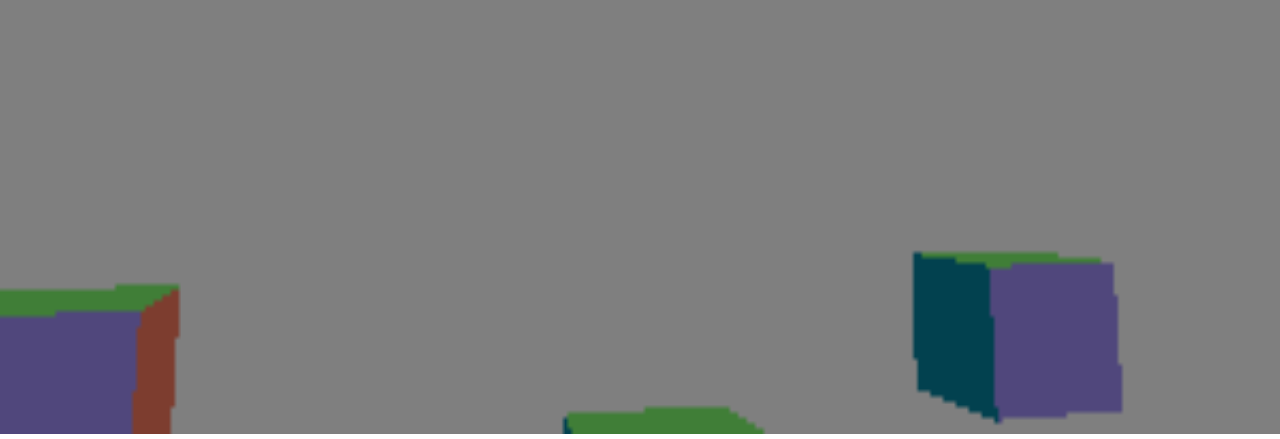
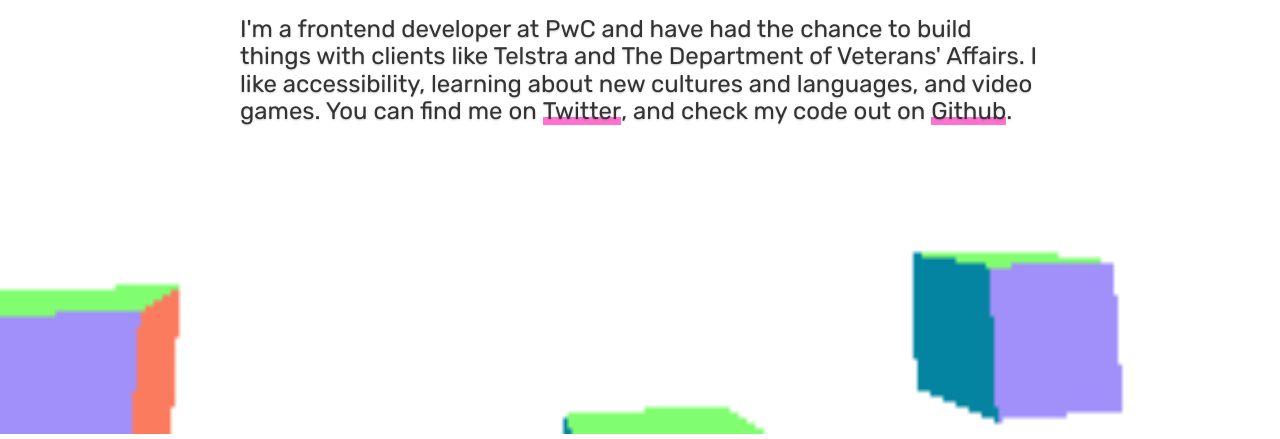
Before and after one commit to henryv0/portfolio, a website with bundled scripts: page src/index.html in a window 1280 px wide. Shown: the part 366-805 px from the top of the page. Built offline with nearby package versions, Linux system fonts and the light colour scheme.

Commit message:
Adds new font, styles about section

```diff
--- a/src/index.html
+++ b/src/index.html
@@ -7,27 +7,33 @@
       name="viewport"
       content="width=device-width, initial-scale=1, shrink-to-fit=no"
     />
+    <link
+      href="https://fonts.googleapis.com/css?family=Rubik:300,400"
+      rel="stylesheet"
+    />
+
     <title>Henry Vo</title>
   </head>
 
   <body>
     <!-- <canvas id="container"></canvas> -->
 
-    <section class="l-overlay">
+    <main class="l-overlay">
       <div class="l-container">
         <div class="c-about">
-          <h1>Henry Vo</h1>
+          <h1 class="c-about__heading">Hi, my name is Henry</h1>
 
-          <p>
-            I'm a frontend developer at PwC. I've had the chance to work with
-            clients like Telstra and The Department of Veterans' Affairs. I like
-            accessibility, animations and. You can find me on
-            <a href="">Twitter</a>, and check my code out on
-            <a href="#">Github</a>.
+          <p class="c-about__text">
+            I'm a frontend developer at PwC and have had the chance to build
+            things with clients like Telstra and The Department of Veterans'
+            Affairs. I like accessibility, learning about new cultures and
+            languages, and video games. You can find me on
+            <a href="" class="c-link c-link--twitter">Twitter</a>, and check my
+            code out on <a href="" class="c-link c-link--github">Github</a>.
           </p>
         </div>
       </div>
-    </section>
+    </main>
 
     <script src="./index.js"></script>
   </body>
--- a/src/main.scss
+++ b/src/main.scss
@@ -1,11 +1,16 @@
 @import "normalize.css";
+
+$body-color: #333;
+$pink: #ff71ce;
+$purple: #8897e5;
 
 body {
   height: 100vh;
   width: 100vw;
   overflow: hidden;
 
-  font-family: "Helvetica Neue", sans-serif;
+  font-family: "Rubik", Helvetica, sans-serif;
+  color: $body-color;
 }
 
 canvas {
@@ -20,25 +25,89 @@
     content: "";
     height: 100px;
     width: 100px;
-    background-color: red;
     top: 0;
   }
 }
 
 .l-overlay {
+  display: flex;
+  align-items: center;
   position: absolute;
   height: 100%;
   width: 100%;
-  color: white;
-  background-color: rgba(0, 0, 0, 0.5);
+  // color: white;
+  // background-color: rgba(0, 0, 0, 0.1);
+  z-index: 1;
 
-  // border-top: 5px solid yellow;
+  border-top: 5px solid $pink;
   // border: 5px solid white;
 }
 
 .l-container {
   width: 90%;
-  margin-left: auto;
-  margin-right: auto;
-  max-width: 1200px;
+  margin: 0 auto;
+  max-width: 800px;
 }
+
+.c-about {
+  // margin-top: 33vh;
+  text-shadow: 0 1px 2px rgba(0, 0, 0, 0.2);
+
+  &__heading {
+    font-size: 3rem;
+  }
+  &__text {
+    font-size: 1.5rem;
+    padding-bottom: 2rem;
+  }
+}
+
+.c-link {
+  color: inherit;
+  position: relative;
+  text-decoration: none;
+
+  &:before,
+  &:after {
+    content: "";
+    // display: block;
+    height: 0.5rem;
+    position: absolute;
+    left: 0;
+    right: 0;
+    bottom: 0;
+    z-index: -1;
+    // background-color: black;
+  }
+
+  &:before {
+    // background-color: #ccc;
+    background-color: $pink;
+  }
+
+  &:after {
+    transform: scaleX(0);
+    transition: all 0.3s ease;
+    transform-origin: 0 50%;
+  }
+}
+
+.c-link:hover {
+  // color: blue;
+
+  &:after {
+    transform: scaleX(1);
+  }
+}
+
+.c-link--twitter {
+  &:after {
+    background-color: #1da1f2;
+  }
+}
+
+.c-link--github {
+  &:after {
+    background-color: #6e5494;
+  }
+}
```
